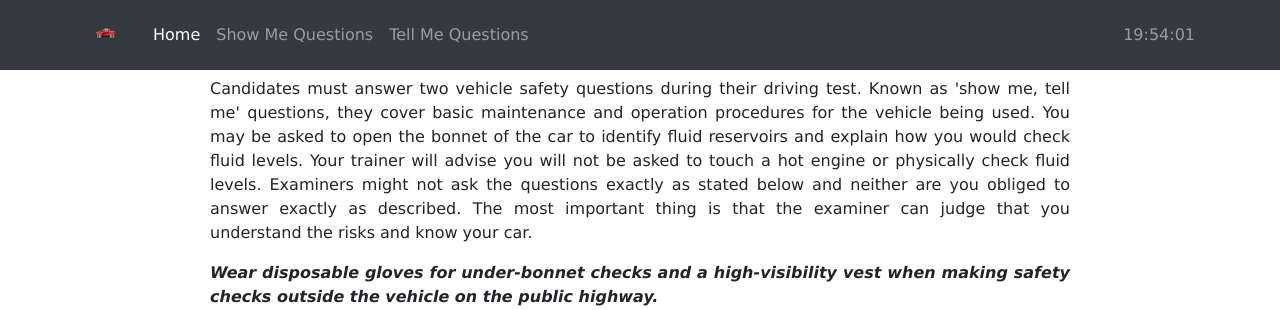
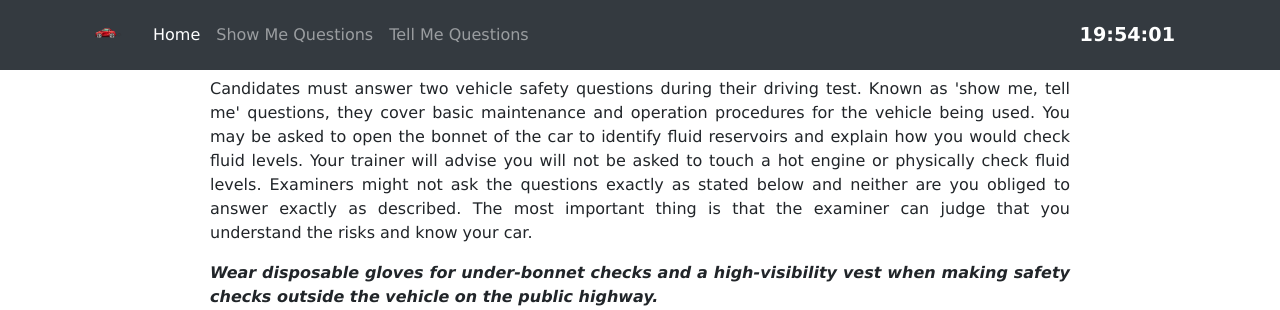
Before and after one commit to 0ClaytonBigsby0/questions, a Django app: page / in a window 1280 px wide. Shown: the top 310 px of the page. Run offline with Django 5.2, Linux system fonts and the light colour scheme; some libraries are stand-ins or nearby versions.

Commit message:
Added a digital clock styling.

```diff
--- a/static/styles.css
+++ b/static/styles.css
@@ -76,3 +76,20 @@ body {
   margin: 0px;
   padding-right: 0px;
 }
+
+/* Add styles for the clock */
+#time-clock {
+  font-size: 1.2rem; /* Adjust the font size as desired */
+  font-weight: bold; /* Make the font bold */
+  color: #ffffff; /* Set the text color to white */
+  margin-right: 20px; /* Add some margin to the right to separate from navbar links */
+}
+
+/* Optional: Style the navbar links */
+.navbar-nav .nav-link {
+  color: #ffffff; /* White text color for navbar links */
+}
+
+.navbar-nav .nav-link:hover {
+  color: #aaaaaa; /* Light gray text color on hover */
+}
```
